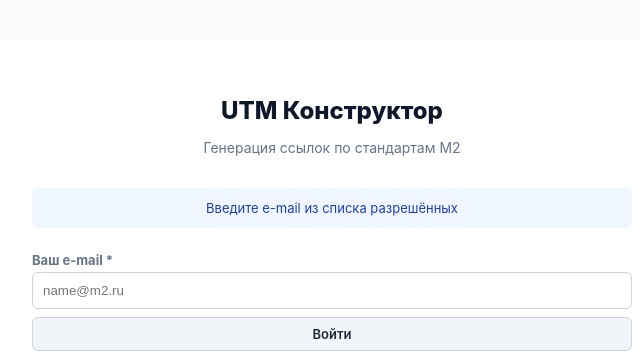
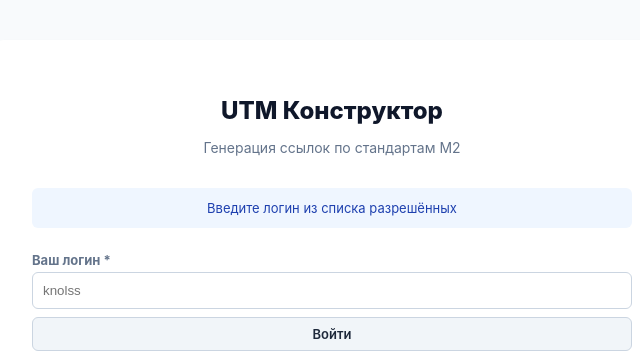
Before and after one commit to tearsdontfall/m2_utm_builder, a plain HTML site: page index.html in a window 1280 px wide. Shown: the top 359 px of the page, 308-948 px from the left. Drawn offline with Linux system fonts and the light colour scheme.

Commit message:
add new users to whitelist

```diff
--- a/config.js
+++ b/config.js
@@ -1,10 +1,40 @@
 // Конфигурация UTM-конструктора. Правится вручную.
 window.UTM_CONFIG = {
-    // Разрешённые e-mail. Пустой список [] = проверка отключена.
+    // Разрешённые логины (без @). Пустой список [] = проверка отключена.
     allowedUsers: [
         "knolss",
+        "ah",
+        "mishinads",
+        "ustinovaas",
+        "dementievaea",
+        "gorbea",
+        "morozovakk",
+        "shuklinoviv",
+        "ereminaoa",
+        "ermolovaam",
+        "kocherginavi",
+        "ilyinavo",
+        "rostovskaiaav",
+        "ryabukhaka",
+        "tretiakovaev",
+        "ozhogovalm",
+        "popkovid",
+        "radchenkoyai",
+        "umanetsmy",
+        "kurkinaaa",
         "litvinovpo",
-        "petrovpd"
+        "naumovay",
+        "volkovaoi",
+        "zizinaod",
+        "solovyovaeg",
+        "umabaevadh",
+        "kolesnikaa",
+        "belkovda",
+        "katrenkola",
+        "nazarovaiv",
+        "petrovpd",
+        "poberezhnyukap",
+        "taninaas"
     ],
 
     // ───────────── Потоки разметки (вкладка new_entities) ─────────────
--- a/index.html
+++ b/index.html
@@ -14,8 +14,8 @@
         <div id="status-message" class="status-bar" style="background: #eff6ff; color: #1e40af;">Инициализация системы...</div>
 
         <div class="mb-6">
-            <label class="label-text">Ваш e-mail *</label>
-            <input type="email" id="user_email" placeholder="name@m2.ru" class="input-field">
+            <label class="label-text">Ваш логин *</label>
+            <input type="text" id="user_email" placeholder="knolss" class="input-field">
             <button type="button" id="unlock-btn" onclick="unlock()" class="btn-copy">Войти</button>
         </div>
 
--- a/script.js
+++ b/script.js
@@ -29,16 +29,20 @@ function quotePlus(s) {
         .replace(/%20/g, '+');
 }
 
-function isAllowed(email) {
+function normalizeLogin(login) {
+    return (login || '').trim().replace(/^@+/, '').toLowerCase();
+}
+
+function isAllowed(login) {
     if (!CFG.allowedUsers.length) return true;
-    const e = (email || '').trim().toLowerCase();
-    return CFG.allowedUsers.some(u => u.toLowerCase() === e);
+    const normalized = normalizeLogin(login);
+    return CFG.allowedUsers.some(u => normalizeLogin(u) === normalized);
 }
 
 function setLocked(locked) {
     document.getElementById('app-fields').disabled = locked;
     document.getElementById('unlock-btn').style.display = 'block';
-    document.getElementById('unlock-btn').innerText = locked ? 'Войти' : 'Сменить e-mail';
+    document.getElementById('unlock-btn').innerText = locked ? 'Войти' : 'Сменить логин';
 }
 
 function unlock() {
@@ -51,12 +55,12 @@ function unlock() {
         try { localStorage.removeItem(EMAIL_KEY); } catch (e) { /* ignore */ }
         emailEl.value = '';
         emailEl.focus();
-        showStatus('Введите e-mail из списка разрешённых', 'info');
+        showStatus('Введите логин из списка разрешённых', 'info');
         return;
     }
     if (!isAllowed(emailEl.value)) {
         setLocked(true);
-        showStatus('Доступ запрещён: e-mail не в списке разрешённых', 'error');
+        showStatus('Доступ запрещён: логин не в списке разрешённых', 'error');
         return;
     }
     try { localStorage.setItem(EMAIL_KEY, emailEl.value.trim()); } catch (e) { /* ignore */ }
@@ -75,7 +79,7 @@ function findOption(flow, label) {
 
 function buildLink(data) {
     if (!isAllowed(data.user_email)) {
-        throw new Error('Доступ запрещён: e-mail не в списке разрешённых');
+        throw new Error('Доступ запрещён: логин не в списке разрешённых');
     }
 
     const baseUrl = (data.base_url || '').trim();
@@ -401,7 +405,7 @@ function init() {
         if (e.key === 'Enter' && document.getElementById('app-fields').disabled) unlock();
     });
     setLocked(true);
-    showStatus('Введите e-mail из списка разрешённых', 'info');
+    showStatus('Введите логин из списка разрешённых', 'info');
     try {
         const saved = localStorage.getItem(EMAIL_KEY);
         if (saved && isAllowed(saved)) {
```
Also changed, not shown: 1 other file.
